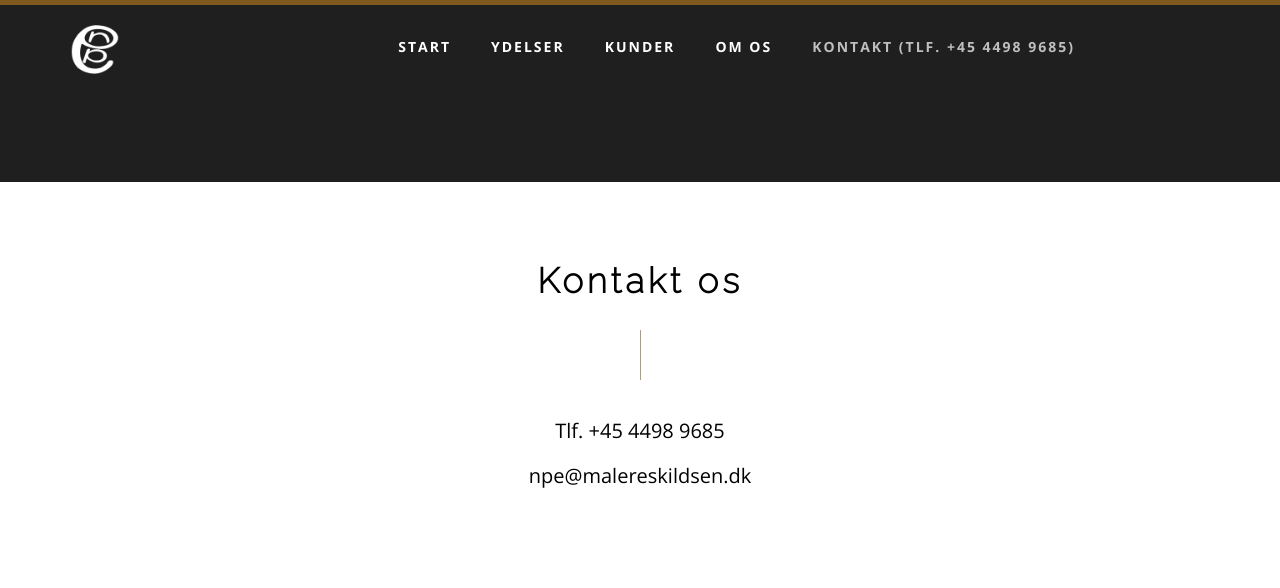
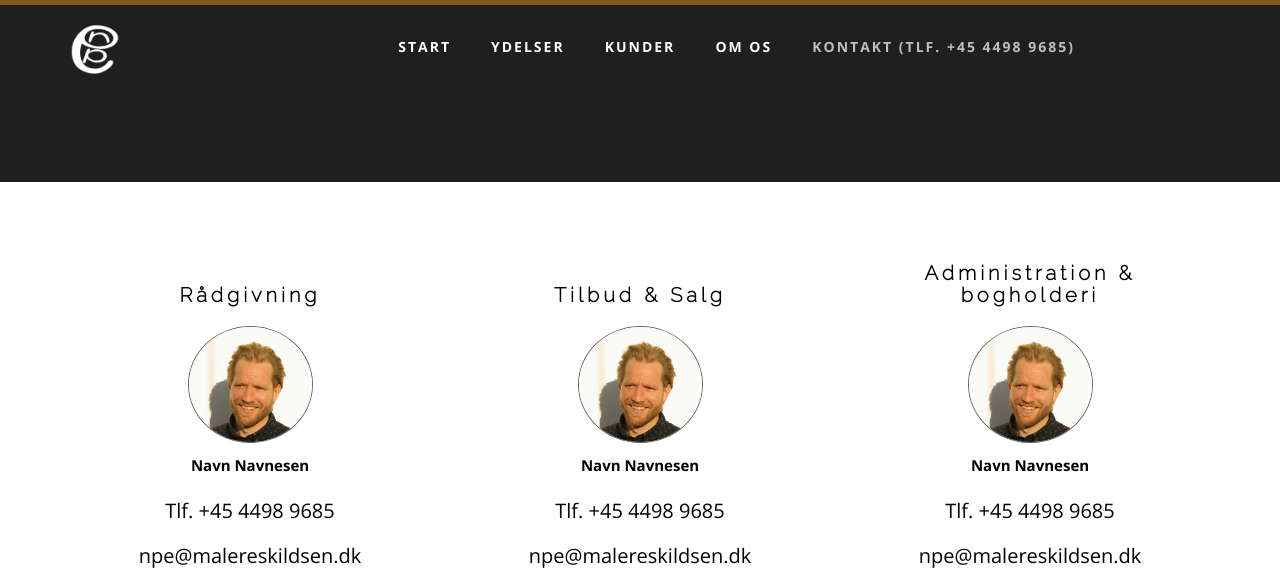
Before and after one commit to re-cph/eskildsen, a Jekyll site: the page built from index.html, in a window 1280 px wide and 1400 px high, scrolled down 5386 px, cut to the strip 0-588 px from the top of the window. Built offline with Jekyll 4.4.1, drawn with Linux system fonts in a browser that asks for light colours.

Commit message:
Touchup contact section incl. “flot fyr”

```diff
--- a/_sass/_site.sass
+++ b/_sass/_site.sass
@@ -38,6 +38,12 @@ body,
     font-size: 20px
     line-height: 45px
     font-weight: 300
+
+  img
+    width: 125px
+    border-radius: 50%
+    margin: 10px auto
+    border: 1px solid #666
 
 .liner
   background-color: $brown
--- a/css/style.css
+++ b/css/style.css
@@ -325,6 +325,9 @@ ul, ol {
 	letter-spacing: 4px;
 	margin: 0 0 10px;
 	position: relative;
+}
+#contact .head-title {
+  font-size: 20px;
 }
 .black-bg .head-title, .black-bg p {
 	color: #fff;
--- a/index.html
+++ b/index.html
@@ -430,15 +430,38 @@ layout: default
 <div id="contact" class="content">
   <div class="container">
     <div class="row">
-      <div class="col-md-8 align-center col-md-offset-2">
-        <h2 class="head-title">Kontakt os</h2>
-
-        <div class="liner"></div>
+      <div class="col-md-4 align-center">
+        <h2 class="head-title"><br>Rådgivning</h2>
+        <img src="images/contact/portrait-test.jpg">
+        <!-- <div class="liner"></div> -->
+        <p><strong>Navn Navnesen</strong></p>
         <p class="phone">
           Tlf. {{ site.phone }}<br>
           <a href="mailto:{{ site.email }}">{{ site.email }}</a>
         </p>
-      </div><!--/.col-md-8-->
+      </div><!--/.col-md-4-->
+
+      <div class="col-md-4 align-center">
+        <h2 class="head-title"><br>Tilbud &amp; Salg</h2>
+        <img src="images/contact/portrait-test.jpg">
+        <!-- <div class="liner"></div> -->
+        <p><strong>Navn Navnesen</strong></p>
+        <p class="phone">
+          Tlf. {{ site.phone }}<br>
+          <a href="mailto:{{ site.email }}">{{ site.email }}</a>
+        </p>
+      </div><!--/.col-md-4-->
+
+      <div class="col-md-4 align-center">
+        <h2 class="head-title">Administration &amp;<br>bogholderi</h2>
+        <img src="images/contact/portrait-test.jpg">
+        <!-- <div class="liner"></div> -->
+        <p><strong>Navn Navnesen</strong></p>
+        <p class="phone">
+          Tlf. {{ site.phone }}<br>
+          <a href="mailto:{{ site.email }}">{{ site.email }}</a>
+        </p>
+      </div><!--/.col-md-4-->
     </div><!--/.row-->
   </div><!--/.container-->
 </div><!--/contact-->
```
Also changed, not shown: images/contact/portrait-test.jpg (added).
